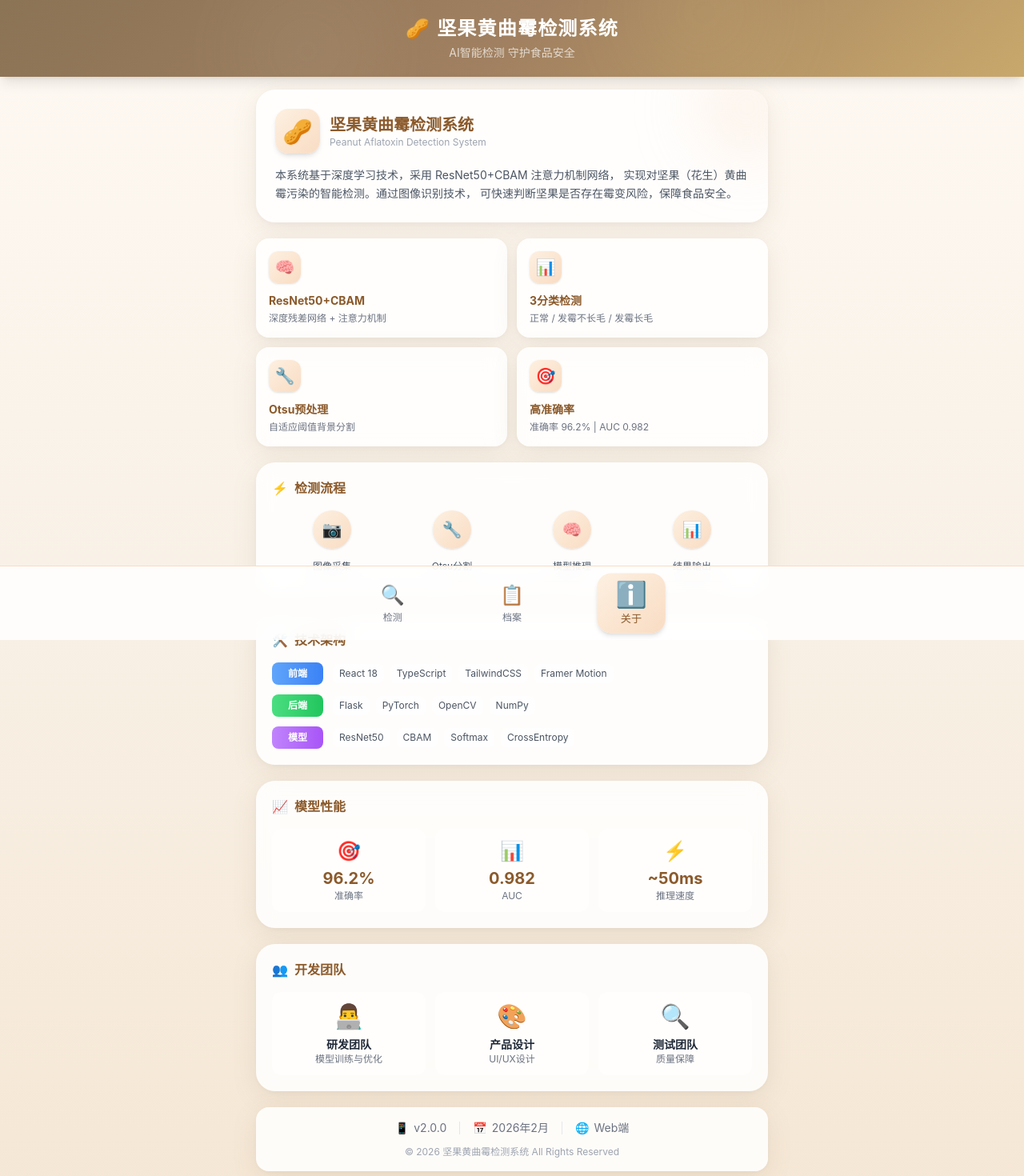
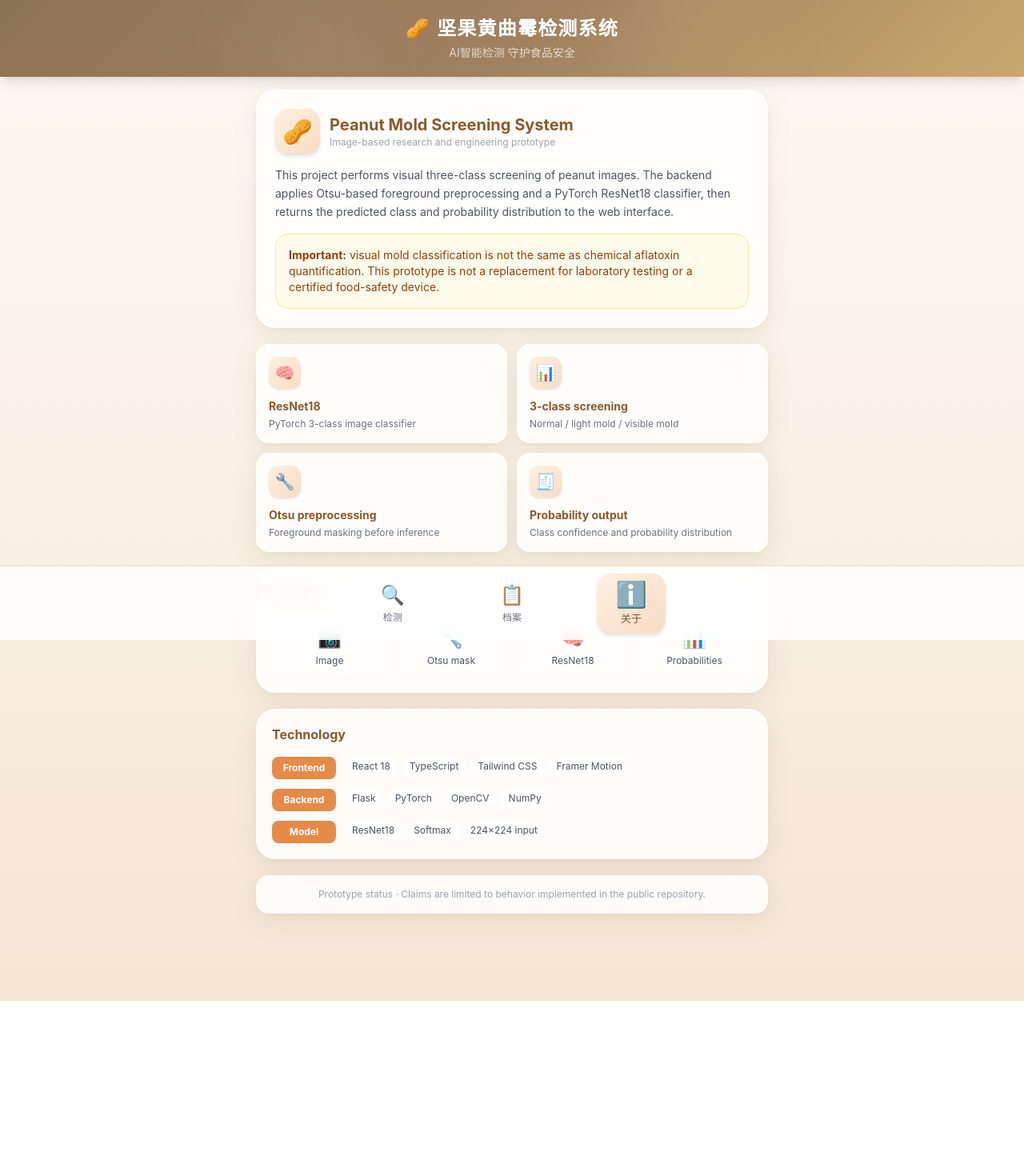
Before and after one commit to lindicaphxag-tech/peanut-aflatoxin-detection-web, a React (Vite) app: page /about in a window 1280 px wide. Shown: the top 1470 px of the page at 80% size. After the commit the page ends 1251 px from the top, so only its background shows below. Built offline with nearby package versions, Linux system fonts and the light colour scheme.

Commit message:
docs: align About page with implemented model

```diff
--- a/src/pages/About.tsx
+++ b/src/pages/About.tsx
@@ -1,56 +1,59 @@
-import { motion }from 'framer-motion'
+import { motion } from 'framer-motion'
 
 function About() {
   const features = [
-    { emoji: '🧠', title: 'ResNet50+CBAM', desc: '深度残差网络 + 注意力机制' },
-    { emoji: '📊', title: '3分类检测', desc: '正常 / 发霉不长毛 / 发霉长毛' },
-    { emoji: '🔧', title: 'Otsu预处理', desc: '自适应阈值背景分割' },
-    { emoji: '🎯', title: '高准确率', desc: '准确率 96.2% | AUC 0.982' }
+    { emoji: '🧠', title: 'ResNet18', desc: 'PyTorch 3-class image classifier' },
+    { emoji: '📊', title: '3-class screening', desc: 'Normal / light mold / visible mold' },
+    { emoji: '🔧', title: 'Otsu preprocessing', desc: 'Foreground masking before inference' },
+    { emoji: '🧾', title: 'Probability output', desc: 'Class confidence and probability distribution' },
   ]
 
   const techStack = [
-    { layer: '前端', techs: ['React 18', 'TypeScript', 'TailwindCSS', 'Framer Motion'], color: 'from-blue-400 to-blue-500' },
-    { layer: '后端', techs: ['Flask', 'PyTorch', 'OpenCV', 'NumPy'], color: 'from-green-400 to-green-500' },
-    { layer: '模型', techs: ['ResNet50', 'CBAM', 'Softmax', 'CrossEntropy'], color: 'from-purple-400 to-purple-500' },
-  ]
-
-  const teamMembers = [
-    { name: '研发团队', role: '模型训练与优化', emoji: '👨‍💻' },
-    { name: '产品设计', role: 'UI/UX设计', emoji: '🎨' },
-    { name: '测试团队', role: '质量保障', emoji: '🔍' },
+    { layer: 'Frontend', techs: ['React 18', 'TypeScript', 'Tailwind CSS', 'Framer Motion'] },
+    { layer: 'Backend', techs: ['Flask', 'PyTorch', 'OpenCV', 'NumPy'] },
+    { layer: 'Model', techs: ['ResNet18', 'Softmax', '224×224 input'] },
   ]
 
   return (
     <div className="space-y-5">
-      {/* 项目介绍 */}
-      <motion.div initial={{ opacity: 0, y: 20 }} animate={{ opacity: 1, y: 0 }}
-        className="glass rounded-3xl p-6 card-shadow overflow-hidden relative">
-        <div className="absolute top-0 right-0 w-32 h-32 bg-gradient-to-br from-primary-200/30 to-primary-300/20 rounded-full blur-2xl -mr-10 -mt-10"></div>
-        <div className="relative">
+      <motion.div
+        initial={{ opacity: 0, y: 20 }}
+        animate={{ opacity: 1, y: 0 }}
+        className="glass rounded-3xl p-6 card-shadow"
+      >
         <div className="flex items-center gap-3 mb-4">
-            <motion.div className="w-14 h-14 bg-gradient-to-br from-primary-100 to-primary-200 rounded-2xl flex items-center justify-center shadow-md"
-              animate={{ rotate: [0, 5, -5, 0] }} transition={{ duration: 3, repeat: Infinity }}>
+          <div className="w-14 h-14 bg-gradient-to-br from-primary-100 to-primary-200 rounded-2xl flex items-center justify-center shadow-md">
             <span className="text-3xl">🥜</span>
-            </motion.div>
+          </div>
           <div>
-              <h2 className="text-xl font-bold text-primary-800">坚果黄曲霉检测系统</h2>
-              <p className="text-xs text-gray-400">Peanut Aflatoxin Detection System</p>
+            <h2 className="text-xl font-bold text-primary-800">Peanut Mold Screening System</h2>
+            <p className="text-xs text-gray-400">Image-based research and engineering prototype</p>
           </div>
         </div>
+
         <p className="text-gray-600 leading-relaxed text-sm">
-            本系统基于深度学习技术，采用 ResNet50+CBAM 注意力机制网络，
-            实现对坚果（花生）黄曲霉污染的智能检测。通过图像识别技术，
-            可快速判断坚果是否存在霉变风险，保障食品安全。
+          This project performs visual three-class screening of peanut images. The backend applies
+          Otsu-based foreground preprocessing and a PyTorch ResNet18 classifier, then returns the
+          predicted class and probability distribution to the web interface.
         </p>
+
+        <div className="mt-4 rounded-2xl bg-amber-50 border border-amber-200 p-4 text-sm text-amber-800">
+          <strong>Important:</strong> visual mold classification is not the same as chemical
+          aflatoxin quantification. This prototype is not a replacement for laboratory testing or
+          a certified food-safety device.
         </div>
       </motion.div>
 
-      {/* 技术特点 */}
       <div className="grid grid-cols-2 gap-3">
         {features.map((feature, index) => (
-          <motion.div key={index}initial={{ opacity: 0, scale: 0.9 }} animate={{ opacity: 1, scale: 1 }}
-            transition={{ delay: 0.1 + index * 0.08 }} whileHover={{ scale: 1.03, y: -2 }}
-            className="glass rounded-2xl p-4 card-shadow">
+          <motion.div
+            key={feature.title}
+            initial={{ opacity: 0, scale: 0.9 }}
+            animate={{ opacity: 1, scale: 1 }}
+            transition={{ delay: 0.08 * index }}
+            whileHover={{ scale: 1.03, y: -2 }}
+            className="glass rounded-2xl p-4 card-shadow"
+          >
             <div className="w-10 h-10 bg-gradient-to-br from-primary-100 to-primary-200 rounded-xl flex items-center justify-center mb-3 shadow">
               <span className="text-xl">{feature.emoji}</span>
             </div>
@@ -60,104 +63,54 @@ function About() {
         ))}
       </div>
 
-      {/* 检测流程 */}
-      <motion.div initial={{ opacity: 0, y: 20 }}animate={{ opacity: 1, y: 0 }} transition={{ delay: 0.3 }}
-        className="glass rounded-3xl p-5 card-shadow">
-        <h3 className="font-bold text-primary-800 mb-4 flex items-center gap-2"><span>⚡</span> 检测流程</h3>
-        <div className="flex items-center justify-between">
+      <motion.div
+        initial={{ opacity: 0, y: 20 }}
+        animate={{ opacity: 1, y: 0 }}
+        className="glass rounded-3xl p-5 card-shadow"
+      >
+        <h3 className="font-bold text-primary-800 mb-4">Pipeline</h3>
+        <div className="grid grid-cols-4 gap-2 text-center text-xs text-gray-600">
           {[
-            { emoji: '📷', label: '图像采集' },
-            { emoji: '🔧', label: 'Otsu分割' },
-            { emoji: '🧠', label: '模型推理' },
-            { emoji: '📊', label: '结果输出' }
-          ].map((step, idx) => (
-            <motion.div key={idx} className="text-center flex-1" initial={{ opacity: 0, y: 10 }}
-              animate={{ opacity: 1, y: 0 }} transition={{ delay: 0.4 + idx * 0.1 }}>
-              <motion.div className="w-12 h-12 bg-gradient-to-br from-primary-100 to-primary-200 rounded-full flex items-center justify-center mx-auto mb-2 shadow"
-                whileHover={{ scale: 1.1 }}>
-                <span className="text-xl">{step.emoji}</span>
-              </motion.div>
-              <span className="text-xs text-gray-600">{step.label}</span>
-            </motion.div>
-          ))}
+            ['📷', 'Image'],
+            ['🔧', 'Otsu mask'],
+            ['🧠', 'ResNet18'],
+            ['📊', 'Probabilities'],
+          ].map(([emoji, label]) => (
+            <div key={label} className="bg-white/60 rounded-xl p-3">
+              <div className="text-2xl mb-1">{emoji}</div>
+              <div>{label}</div>
             </div>
-        <div className="flex justify-between px-6 mt-2">
-          <div className="flex-1 h-0.5 bg-gradient-to-r from-primary-200 to-primary-300 rounded mx-2"></div>
-          <div className="flex-1 h-0.5 bg-gradient-to-r from-primary-300 to-primary-400 rounded mx-2"></div>
-          <div className="flex-1 h-0.5 bg-gradient-to-r from-primary-400 to-primary-500 rounded mx-2"></div>
-        </div>
-      </motion.div>
-
-      {/* 技术栈 */}
-      <motion.div initial={{ opacity: 0, y: 20 }} animate={{ opacity: 1, y: 0 }} transition={{ delay: 0.4 }}
-        className="glass rounded-3xl p-5 card-shadow">
-        <h3 className="font-bold text-primary-800 mb-4 flex items-center gap-2"><span>🛠️</span> 技术架构</h3>
-        <div className="space-y-3">
-          {techStack.map((stack, idx) => (
-            <motion.div key={idx} initial={{ opacity: 0, x: -20 }} animate={{ opacity: 1, x: 0 }}
-              transition={{ delay: 0.5 + idx * 0.1 }} className="flex items-center gap-3">
-              <div className={`w-16 py-1.5 text-center text-xs font-bold text-white rounded-lg bg-gradient-to-r ${stack.color}`}>
-                {stack.layer}
-              </div>
-              <div className="flex-1 flex flex-wrap gap-2">
-                {stack.techs.map((tech, i) => (
-                  <span key={i} className="px-2 py-1 bg-white/60 rounded-lg text-xs text-gray-600">{tech}</span>
-                ))}
-              </div>
-            </motion.div>
           ))}
         </div>
       </motion.div>
 
-      {/* 模型性能 */}
-      <motion.div initial={{ opacity: 0, y: 20 }}animate={{ opacity: 1, y: 0 }} transition={{ delay: 0.5 }}
-        className="glass rounded-3xl p-5 card-shadow">
-        <h3 className="font-bold text-primary-800 mb-4 flex items-center gap-2"><span>📈</span> 模型性能</h3>
-        <div className="grid grid-cols-3 gap-3">
-          {[
-            { label: '准确率', value: '96.2%', emoji: '🎯' },
-            { label: 'AUC', value: '0.982', emoji: '📊' },
-            { label: '推理速度', value: '~50ms', emoji: '⚡' },
-          ].map((metric, idx) => (
-            <motion.div key={idx} initial={{ opacity: 0, scale: 0.9 }} animate={{ opacity: 1, scale: 1 }}
-              transition={{ delay: 0.6 + idx * 0.1 }} className="text-center p-3 bg-white/50 rounded-xl">
-              <span className="text-2xl">{metric.emoji}</span>
-              <p className="text-xl font-bold text-primary-800 mt-1">{metric.value}</p>
-              <p className="text-xs text-gray-500">{metric.label}</p>
-            </motion.div>
+      <motion.div
+        initial={{ opacity: 0, y: 20 }}
+        animate={{ opacity: 1, y: 0 }}
+        className="glass rounded-3xl p-5 card-shadow"
+      >
+        <h3 className="font-bold text-primary-800 mb-4">Technology</h3>
+        <div className="space-y-3">
+          {techStack.map((stack) => (
+            <div key={stack.layer} className="flex items-start gap-3">
+              <div className="w-20 shrink-0 py-1.5 text-center text-xs font-bold text-white rounded-lg bg-primary-500">
+                {stack.layer}
+              </div>
+              <div className="flex flex-wrap gap-2">
+                {stack.techs.map((tech) => (
+                  <span key={tech} className="px-2 py-1 bg-white/60 rounded-lg text-xs text-gray-600">
+                    {tech}
+                  </span>
+                ))}
+              </div>
+            </div>
           ))}
         </div>
       </motion.div>
 
-      {/* 团队信息 */}
-      <motion.div initial={{ opacity: 0, y: 20 }} animate={{ opacity: 1, y: 0 }} transition={{ delay: 0.6 }}
-        className="glass rounded-3xl p-5 card-shadow">
-        <h3 className="font-bold text-primary-800 mb-4 flex items-center gap-2"><span>👥</span> 开发团队</h3>
-        <div className="grid grid-cols-3 gap-3">
-          {teamMembers.map((member, idx) => (
-            <motion.div key={idx} initial={{ opacity: 0, y: 10 }} animate={{ opacity: 1, y: 0 }}
-              transition={{ delay: 0.7 + idx * 0.1 }} whileHover={{ scale: 1.05 }}
-              className="text-center p-3 bg-white/50 rounded-xl">
-              <span className="text-3xl">{member.emoji}</span>
-              <p className="font-bold text-gray-800 text-sm mt-2">{member.name}</p>
-              <p className="text-xs text-gray-500">{member.role}</p>
-            </motion.div>
-          ))}
+      <div className="glass rounded-2xl p-4 card-shadow text-center text-xs text-gray-400">
+        Prototype status · Claims are limited to behavior implemented in the public repository.
       </div>
-      </motion.div>
-
-      {/* 版本信息 */}
-      <motion.div initial={{ opacity: 0 }}animate={{ opacity: 1 }} transition={{ delay: 0.7 }}
-        className="glass rounded-2xl p-4 card-shadow text-center">
-        <div className="flex items-center justify-center gap-4 text-sm">
-          <div className="flex items-center gap-1.5"><span>📱</span><span className="text-gray-500">v2.0.0</span></div>
-          <div className="w-px h-4 bg-gray-200"></div>
-          <div className="flex items-center gap-1.5"><span>📅</span><span className="text-gray-500">2026年2月</span></div>
-          <div className="w-px h-4 bg-gray-200"></div>
-          <div className="flex items-center gap-1.5"><span>🌐</span><span className="text-gray-500">Web端</span></div>
-        </div>
-        <p className="text-xs text-gray-400 mt-3">© 2026 坚果黄曲霉检测系统 All Rights Reserved</p>
-      </motion.div>
     </div>
   )
 }
```
Lines whose indentation alone changed are shown as unchanged.
